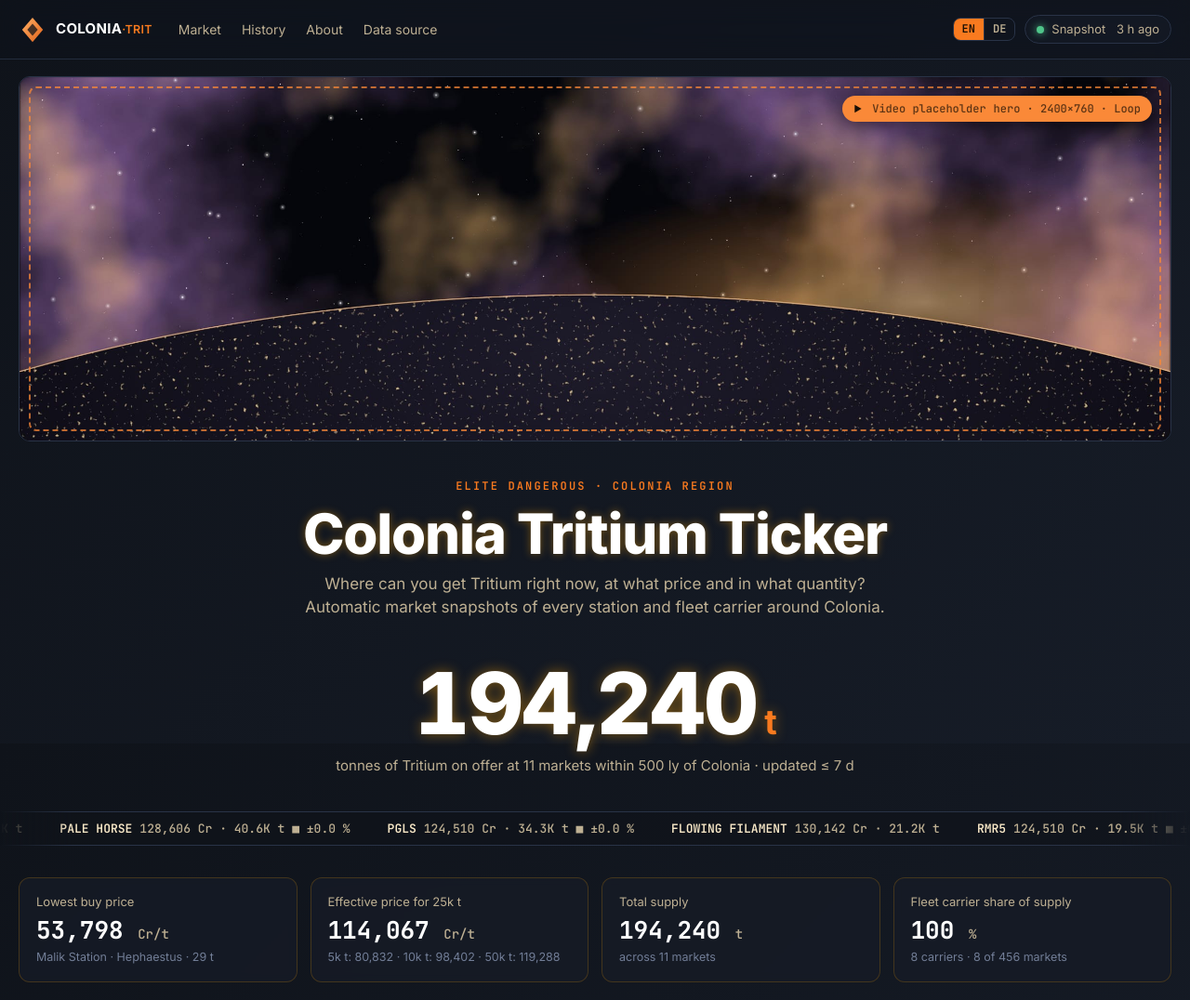
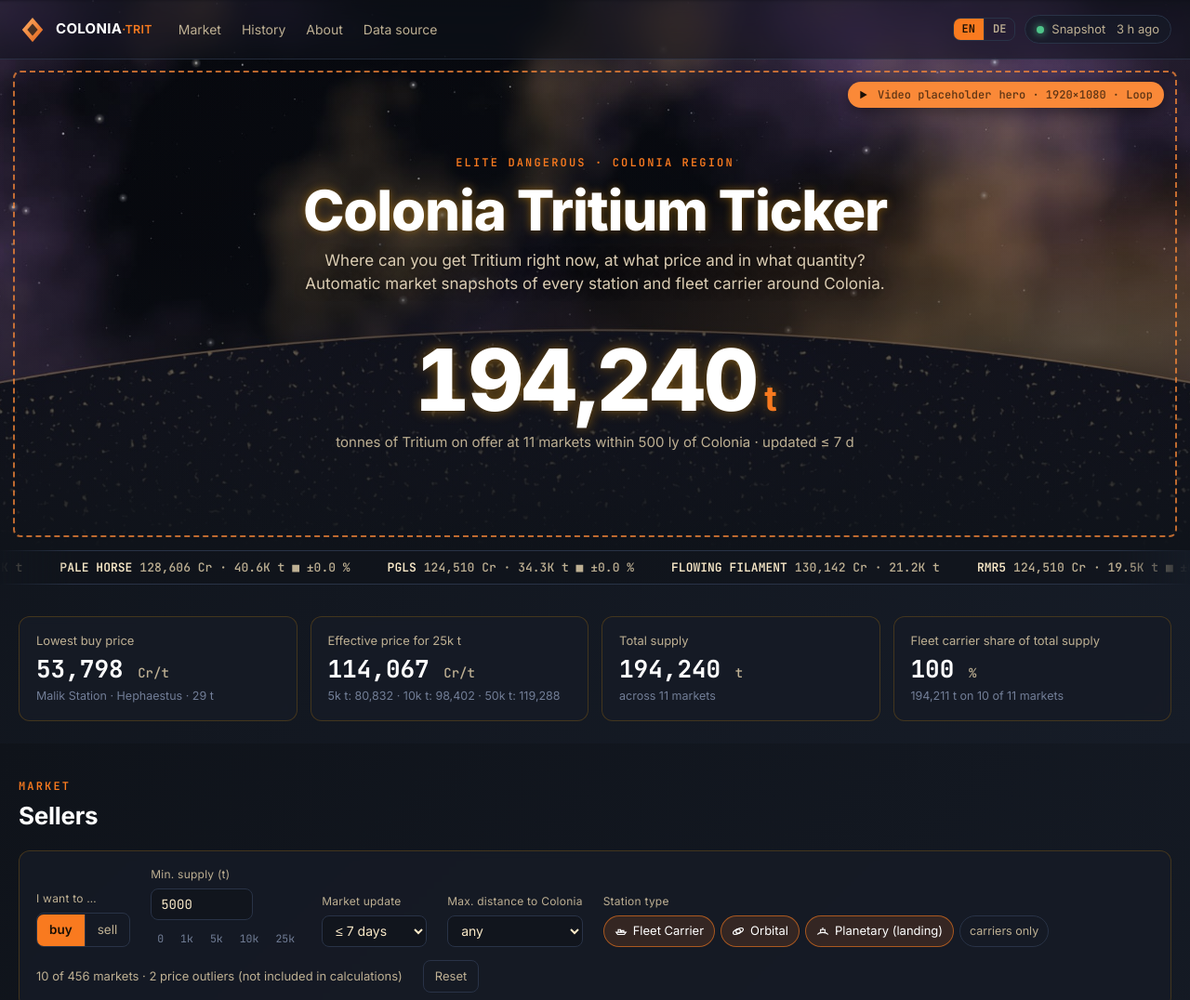
Before and after one commit to kbqx/elite-colonia-trit-tracker, a website with bundled scripts: page site/index.html in a window 1280 px wide. Shown: the top 1076 px of the page at 93% size. Built offline with nearby package versions, Linux system fonts and the light colour scheme.

Commit message:
Hero video placeholder as full background; carrier share of total supply
- Hero media now fills the whole stage behind nav, title and hero number
  (ends at the ticker), darkened overlay for readability, badge 1920x1080
- Fleet carrier share computed against total supply (market-update range only)

Co-Authored-By: Claude Opus 5.5 <noreply@anthropic.com>
Claude-Session: https://claude.ai/code/session_019XrYqrZUHvDCmwzqkgfHxx

```diff
--- a/site/index.html
+++ b/site/index.html
@@ -42,23 +42,26 @@
 
   <!-- ============ Hero ============ -->
   <header class="hero" id="top">
-    <div class="container">
+    <!-- Bühne: Hintergrund-Medium hinter Navigation, Titel und Hero-Zahl (endet am Laufband) -->
+    <div class="hero-stage">
       <!--
-        VIDEO-SLOT "hero": später <img> durch das <video> darunter ersetzen
-        und das Attribut data-placeholder + das Badge entfernen.
+        VIDEO-SLOT "hero" (Vollbild-Hintergrund): später <img> durch das <video> darunter
+        ersetzen und das Attribut data-placeholder + das Badge entfernen.
+        Empfohlen: 1920×1080, ruhiger Loop, ohne Ton, möglichst < 8 MB.
         <video autoplay muted loop playsinline poster="assets/hero-colonia.jpg">
           <source src="assets/hero.webm" type="video/webm" />
           <source src="assets/hero.mp4" type="video/mp4" />
         </video>
       -->
-      <figure class="media-slot" data-placeholder data-video-slot="hero">
+      <figure class="media-slot hero-bg" data-placeholder data-video-slot="hero" aria-hidden="true">
         <img src="assets/hero-colonia.jpg" alt="" />
         <figcaption class="slot-badge">
           <svg viewBox="0 0 24 24" fill="currentColor" aria-hidden="true"><path d="M8 5.5v13l11-6.5z"/></svg>
-          <span class="sb-main" data-i18n="video.placeholder">Video placeholder</span> <span>hero · 2400×760 · Loop</span>
+          <span class="sb-main" data-i18n="video.placeholder">Video placeholder</span> <span>hero · 1920×1080 · Loop</span>
         </figcaption>
       </figure>
 
+      <div class="container hero-content">
         <div class="hero-text">
           <div class="eyebrow" data-i18n="hero.eyebrow">Elite Dangerous · Colonia region</div>
           <h1>Colonia Tritium Ticker</h1>
@@ -68,6 +71,7 @@
         <div class="headline-number">
           <div class="big" id="hero-supply">–<small>t</small></div>
           <div class="label" id="hero-supply-label">Tritium currently on offer</div>
+        </div>
       </div>
     </div>
 
--- a/site/src/i18n.ts
+++ b/site/src/i18n.ts
@@ -111,9 +111,9 @@ const en: Record<string, Entry> = {
   "kpi.supply": "Total supply",
   "kpi.demand": "Total demand",
   "kpi.overMarkets": (p) => `across ${p.n} markets`,
-  "kpi.carrierSupply": "Fleet carrier share of supply",
-  "kpi.carrierDemand": "Fleet carrier share of demand",
-  "kpi.carrierSub": (p) => `${p.c} carriers · ${p.n} of ${p.total} markets`,
+  "kpi.carrierSupply": "Fleet carrier share of total supply",
+  "kpi.carrierDemand": "Fleet carrier share of total demand",
+  "kpi.carrierSub": (p) => `${p.q} t on ${p.c} of ${p.n} markets`,
 
   // Verlauf
   "history.eyebrow": "History",
@@ -259,9 +259,9 @@ const de: Record<string, Entry> = {
   "kpi.supply": "Gesamt-Supply",
   "kpi.demand": "Gesamt-Demand",
   "kpi.overMarkets": (p) => `über ${p.n} Märkte`,
-  "kpi.carrierSupply": "Fleet-Carrier-Anteil am Supply",
-  "kpi.carrierDemand": "Fleet-Carrier-Anteil an Demand",
-  "kpi.carrierSub": (p) => `${p.c} Carrier · ${p.n} von ${p.total} Märkten`,
+  "kpi.carrierSupply": "Fleet-Carrier-Anteil am Gesamt-Supply",
+  "kpi.carrierDemand": "Fleet-Carrier-Anteil am Gesamt-Demand",
+  "kpi.carrierSub": (p) => `${p.q} t auf ${p.c} von ${p.n} Märkten`,
 
   "history.eyebrow": "Verlauf",
   "history.h2": "Marktpreis & Menge über Zeit",
--- a/site/src/main.ts
+++ b/site/src/main.ts
@@ -357,10 +357,11 @@ function renderKpis(rows: MarketEntry[], anyQty: MarketEntry[]): void {
   const best = [...anyQty].sort((a, b) => (buy ? (a.buyPrice ?? 0) - (b.buyPrice ?? 0) : (b.sellPrice ?? 0) - (a.sellPrice ?? 0)))[0];
   const qtyRows = byUpdateRange(state.mode);
   const qtySum = qtyRows.reduce((s, m) => s + qtyOf(m, state.mode), 0);
-  const carrierRows = rows.filter((m) => m.kind === "carrier");
+
+  // Carrier-Anteil bezogen auf die Gesamtmenge (gleiche Basis wie "Total supply").
+  const carrierRows = qtyRows.filter((m) => m.kind === "carrier");
   const carrierQty = carrierRows.reduce((s, m) => s + qtyOf(m, state.mode), 0);
-  const rowsQty = rows.reduce((s, m) => s + qtyOf(m, state.mode), 0);
-  const carrierShare = rowsQty > 0 ? (carrierQty / rowsQty) * 100 : null;
+  const carrierShare = qtySum > 0 ? (carrierQty / qtySum) * 100 : null;
 
   // Effektiver Preis für die mittlere Menge + Veränderung ggü. 24 h
   // (gleiche Märkte, Preise UND Mengen von damals laut Verlauf).
@@ -397,7 +398,7 @@ function renderKpis(rows: MarketEntry[], anyQty: MarketEntry[]): void {
     card(
       buy ? t("kpi.carrierSupply") : t("kpi.carrierDemand"),
       `${carrierShare == null ? "–" : Math.round(carrierShare)} <small>%</small>`,
-      t("kpi.carrierSub", { c: carrierRows.length, n: rows.length, total: snap.markets.length }),
+      t("kpi.carrierSub", { c: carrierRows.length, n: qtyRows.length, q: fmtInt(carrierQty) }),
     ),
   ].join("");
 }
--- a/site/styles.css
+++ b/site/styles.css
@@ -103,9 +103,27 @@ a:hover { text-decoration: underline; }
 .slot-badge span { opacity: 0.7; font-weight: 500; text-transform: none; letter-spacing: 0; }
 
 /* ---------- Hero -------------------------------------------------------- */
-.hero { padding-top: calc(var(--nav-h) + 18px); }
-.hero .media-slot { aspect-ratio: 2400 / 760; }
-.hero-text { text-align: center; padding: 42px 0 10px; }
+.hero-stage {
+  position: relative; isolation: isolate; overflow: hidden;
+  display: flex; align-items: center;
+  min-height: min(74vh, 700px);
+  padding: calc(var(--nav-h) + 56px) 0 48px;
+}
+.hero-content { position: relative; z-index: 1; }
+/* Hintergrund-Medium über die ganze Bühne, inkl. hinter der Glas-Navigation */
+.hero-bg { position: absolute; inset: 0; z-index: -1; border: 0; border-radius: 0; background: #05060b; }
+.hero-bg img, .hero-bg video { position: absolute; inset: 0; width: 100%; height: 100%; object-fit: cover; object-position: center 65%; }
+/* Abdunkeln für lesbaren Text; unten weicher Übergang ins Seiten-Navy */
+.hero-bg::before {
+  content: ""; position: absolute; inset: 0; z-index: 1; pointer-events: none;
+  background:
+    radial-gradient(ellipse 70% 55% at 50% 50%, rgba(10, 13, 19, 0.55), rgba(10, 13, 19, 0.15) 70%, transparent),
+    linear-gradient(to bottom, rgba(15, 19, 26, 0.25) 0%, rgba(15, 19, 26, 0.15) 45%, rgba(15, 19, 26, 0.85) 92%, var(--bg-0) 100%);
+}
+.hero-bg[data-placeholder]::after { inset: calc(var(--nav-h) + 12px) 14px 14px; z-index: 2; }
+.hero-bg .slot-badge { top: calc(var(--nav-h) + 24px); right: 28px; }
+.hero-text { text-align: center; padding: 0 0 10px; }
+.hero-text .lead { color: hsl(40 35% 78%); text-shadow: 0 1px 12px rgba(0, 0, 0, 0.6); }
 .eyebrow { font: 600 12px/1 var(--mono); letter-spacing: 0.18em; text-transform: uppercase; color: var(--accent); }
 h1 {
   margin: 14px 0 10px; color: var(--fg-strong);
@@ -125,7 +143,7 @@ h1 {
 
 /* ---------- Ticker-Laufband -------------------------------------------- */
 .ticker {
-  margin-top: 30px; overflow: hidden; white-space: nowrap;
+  margin-top: 0; overflow: hidden; white-space: nowrap;
   border-block: 1px solid var(--border); background: hsl(220 27% 8% / 0.6);
   mask-image: linear-gradient(90deg, transparent, #000 6%, #000 94%, transparent);
 }
@@ -298,6 +316,8 @@ footer .container { display: flex; justify-content: space-between; gap: 16px; fl
   .nav-links { display: none; }
 }
 @media (max-width: 560px) {
+  .hero-stage { min-height: 0; padding: calc(var(--nav-h) + 64px) 0 36px; }
+  .hero-bg .slot-badge { right: 18px; }
   .kpis { grid-template-columns: 1fr; }
   .slot-badge span { display: none; }
   .pill .label-long { display: none; }
```
Lines whose indentation alone changed are shown as unchanged.
